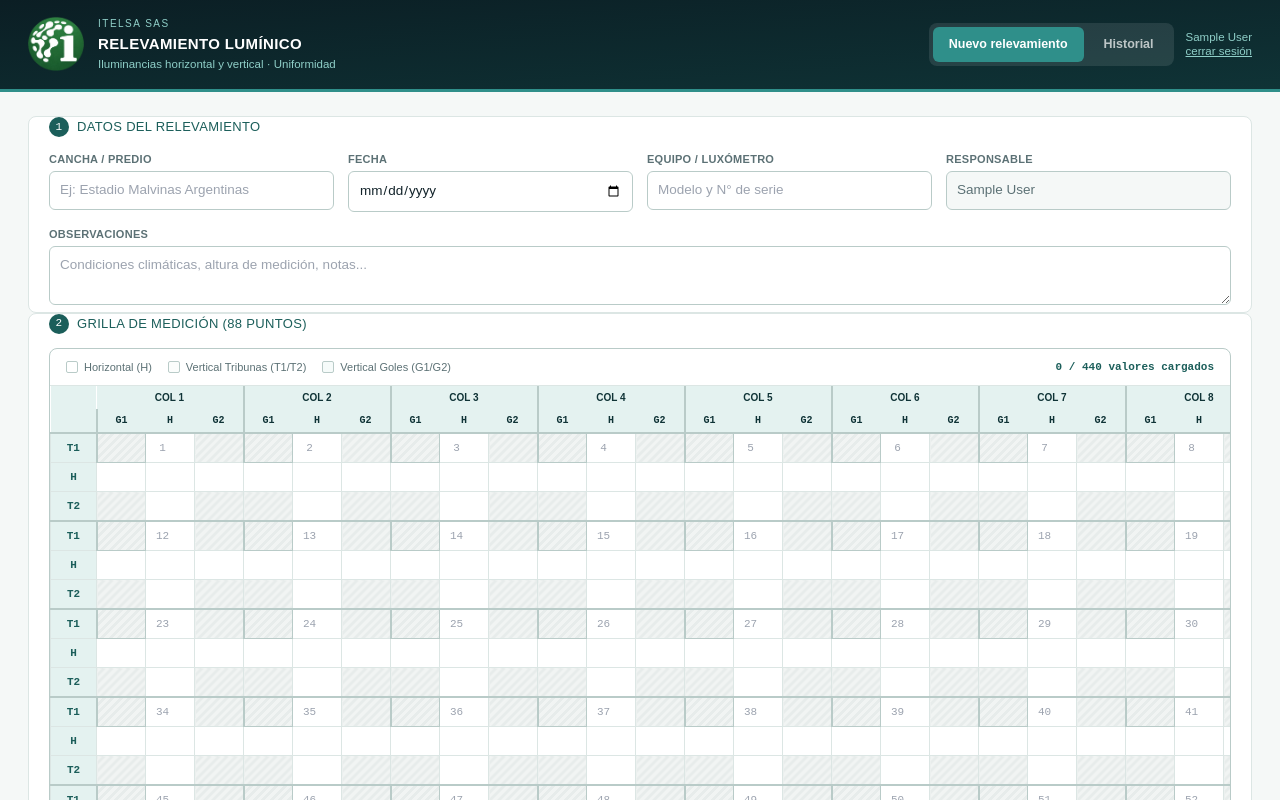
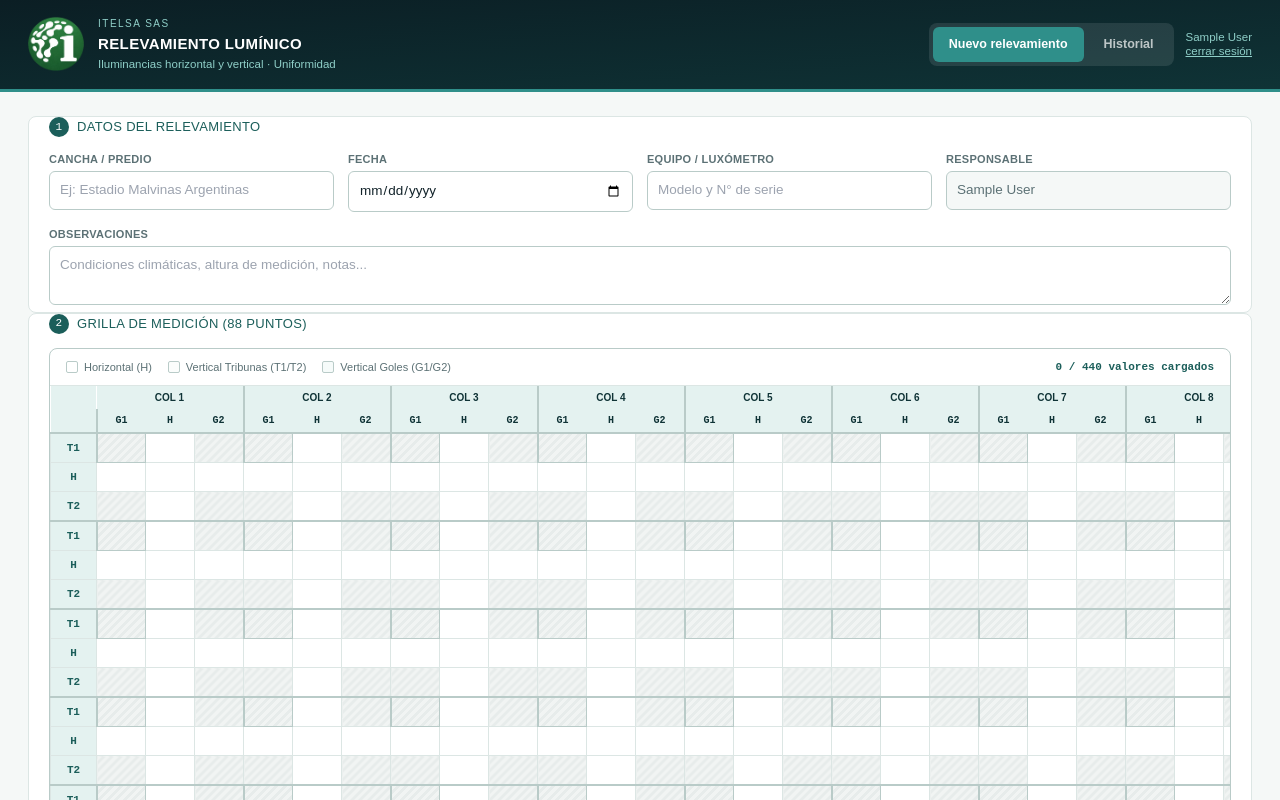
Before and after one commit to avidela47/medicion-de-matriz-88puntos, a Next.js app: page / in a window 1280 px wide. Shown: the top 800 px of the page. Built offline with nearby package versions, Linux system fonts and the light colour scheme; no server answers; sample sign-in values are in the browser's storage.

Commit message:
fix: numero de punto en T1/G1 en vez de H

```diff
--- a/components/GridInput.js
+++ b/components/GridInput.js
@@ -88,7 +88,7 @@ export default function GridInput({ grid, onChange, filled }) {
                     }
                     const role = cellRole(r, c);
                     const value = grid[r][c];
-                    const placeholder = role === 'TRIB1' ? String(pointNumber(r, c)) : '';
+                    const placeholder = role === 'TRIB1' && cm === 0 ? String(pointNumber(r, c)) : '';
                     return (
                       <td
                         key={c}
--- a/components/PrintReport.js
+++ b/components/PrintReport.js
@@ -110,7 +110,7 @@ function PrintGrid({ grid }) {
                 const v = grid?.[r]?.[c];
                 return (
                   <td key={c} className={`border border-gray-300 text-center ${strongL ? 'border-l-2 border-gray-500' : ''}`}>
-                    {v === null || v === undefined ? (rm === 0 ? pointNumber(r, c) : '') : v}
+                    {v === null || v === undefined ? (rm === 0 && cm === 0 ? pointNumber(r, c) : '') : v}
                   </td>
                 );
               })}
```
